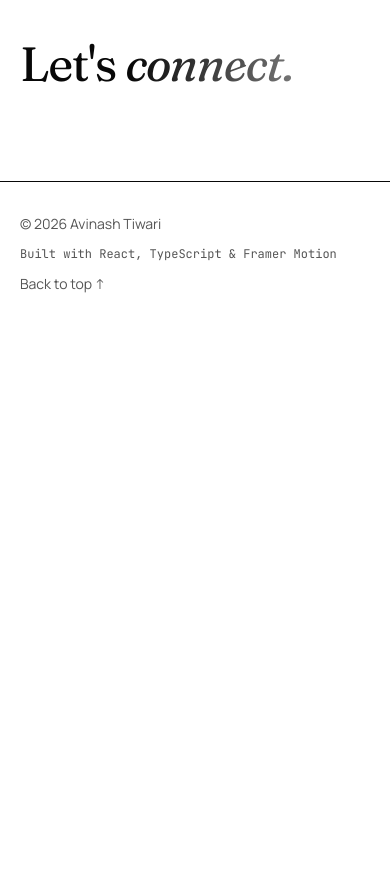
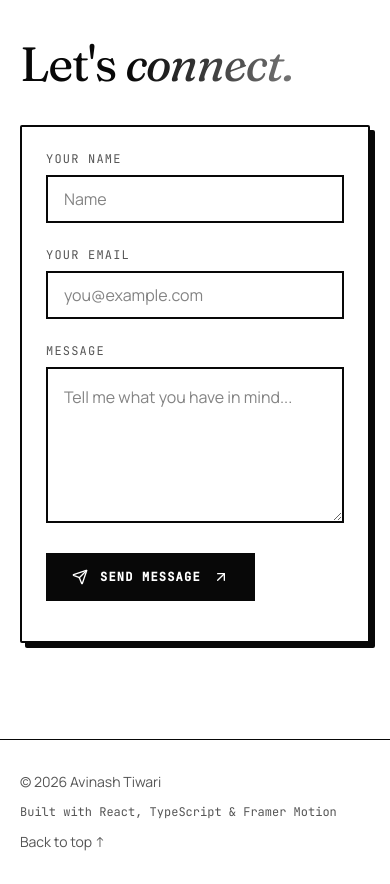
Before and after one commit to AVINASHTIWARI14/portfolio, a React (Vite) app: page / in a window 390 px wide. Shown: the part 6340-7224 px from the top of the page. Before the commit the page ends 6666 px from the top, so only its background shows below. Built offline with nearby package versions, Linux system fonts and the light colour scheme.

Commit message:
Add contact form with EmailJS message delivery

```diff
--- a/src/components/portfolio/Contact.tsx
+++ b/src/components/portfolio/Contact.tsx
@@ -1,6 +1,51 @@
+import { FormEvent, useState } from "react";
+import emailjs from "@emailjs/browser";
+import { ArrowUpRight, LoaderCircle, Send } from "lucide-react";
 import { Reveal } from "./Reveal";
 
+type FormState = "idle" | "sending" | "success" | "error" | "setup";
+
 export function Contact() {
+  const [name, setName] = useState("");
+  const [email, setEmail] = useState("");
+  const [message, setMessage] = useState("");
+  const [status, setStatus] = useState<FormState>("idle");
+
+  const sendMessage = async (event: FormEvent<HTMLFormElement>) => {
+    event.preventDefault();
+
+    const serviceId = import.meta.env.VITE_EMAILJS_SERVICE_ID;
+    const templateId = import.meta.env.VITE_EMAILJS_TEMPLATE_ID;
+    const publicKey = import.meta.env.VITE_EMAILJS_PUBLIC_KEY;
+
+    if (!serviceId || !templateId || !publicKey) {
+      setStatus("setup");
+      return;
+    }
+
+    setStatus("sending");
+    try {
+      await emailjs.send(
+        serviceId,
+        templateId,
+        {
+          from_name: name.trim(),
+          reply_to: email.trim(),
+          user_email: email.trim(),
+          message: message.trim(),
+          subject: `Portfolio message from ${name.trim()}`,
+        },
+        { publicKey },
+      );
+      setStatus("success");
+      setName("");
+      setEmail("");
+      setMessage("");
+    } catch {
+      setStatus("error");
+    }
+  };
+
   return (
     <section id="contact" className="relative overflow-hidden border-t border-border py-24 md:py-36">
       <div className="relative mx-auto max-w-6xl px-5 sm:px-8">
@@ -8,6 +53,72 @@ export function Contact() {
           <h2 className="font-display text-[clamp(3rem,10vw,8rem)] leading-[0.9] tracking-tight">
             Let's <em className="text-gradient">connect.</em>
           </h2>
+        </Reveal>
+
+        <Reveal delay={0.1} className="mt-10 max-w-3xl">
+          <form
+            onSubmit={sendMessage}
+            className="space-y-6 border-2 border-foreground bg-card p-6 shadow-[6px_6px_0_var(--foreground)] sm:p-8 md:p-10"
+          >
+            <div className="grid gap-6 sm:grid-cols-2">
+              <label className="block">
+                <span className="mb-2 block font-mono text-xs uppercase tracking-widest text-muted-foreground">Your name</span>
+                <input
+                  required
+                  autoComplete="name"
+                  maxLength={100}
+                  value={name}
+                  onChange={(event) => { setName(event.target.value); setStatus("idle"); }}
+                  placeholder="Name"
+                  className="h-12 w-full border-2 border-foreground bg-background px-4 outline-none transition-shadow focus:shadow-[3px_3px_0_var(--foreground)]"
+                />
+              </label>
+              <label className="block">
+                <span className="mb-2 block font-mono text-xs uppercase tracking-widest text-muted-foreground">Your email</span>
+                <input
+                  required
+                  type="email"
+                  autoComplete="email"
+                  maxLength={254}
+                  value={email}
+                  onChange={(event) => { setEmail(event.target.value); setStatus("idle"); }}
+                  placeholder="you@example.com"
+                  className="h-12 w-full border-2 border-foreground bg-background px-4 outline-none transition-shadow focus:shadow-[3px_3px_0_var(--foreground)]"
+                />
+              </label>
+            </div>
+
+            <label className="block">
+              <span className="mb-2 block font-mono text-xs uppercase tracking-widest text-muted-foreground">Message</span>
+              <textarea
+                required
+                rows={5}
+                maxLength={5000}
+                value={message}
+                onChange={(event) => { setMessage(event.target.value); setStatus("idle"); }}
+                placeholder="Tell me what you have in mind..."
+                className="w-full resize-y border-2 border-foreground bg-background p-4 outline-none transition-shadow focus:shadow-[3px_3px_0_var(--foreground)]"
+              />
+            </label>
+
+            <div className="flex flex-col items-start gap-4 sm:flex-row sm:items-center sm:justify-between">
+              <button
+                type="submit"
+                disabled={status === "sending"}
+                className="inline-flex min-h-12 items-center gap-3 border-2 border-foreground bg-foreground px-6 font-mono text-xs font-bold uppercase tracking-widest text-background transition-transform hover:-translate-y-0.5 disabled:cursor-wait disabled:opacity-60"
+              >
+                {status === "sending" ? <LoaderCircle className="h-4 w-4 animate-spin" /> : <Send className="h-4 w-4" />}
+                {status === "sending" ? "Sending..." : "Send message"}
+                {status !== "sending" && <ArrowUpRight className="h-4 w-4" />}
+              </button>
+
+              <p aria-live="polite" className="text-sm text-muted-foreground">
+                {status === "success" && "Message sent. Thanks for reaching out!"}
+                {status === "error" && "Message couldn't be sent. Please try again shortly."}
+                {status === "setup" && "Contact form setup is pending. Please configure the EmailJS environment variables in Vercel."}
+              </p>
+            </div>
+          </form>
         </Reveal>
       </div>
     </section>
```
